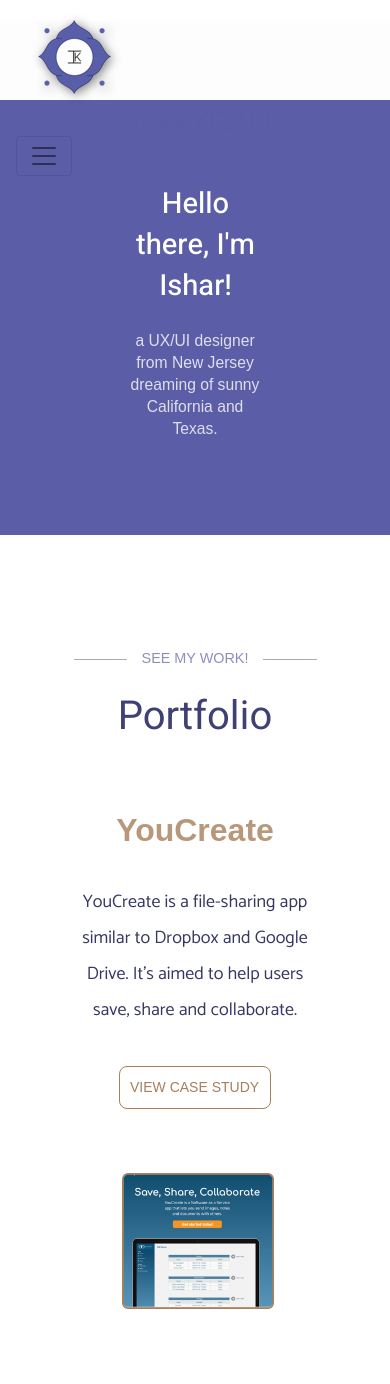
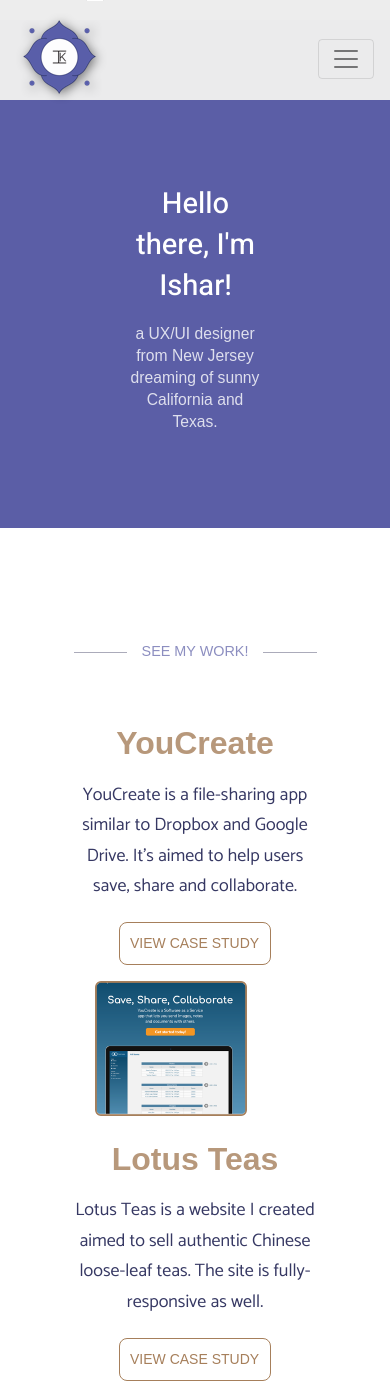
Before and after one commit to mrkashewz/My-Portfolio, a plain HTML site: page index.html in a window 390 px wide. Shown: the top 1384 px of the page. Drawn offline with nearby package versions, Linux system fonts and the light colour scheme.

Commit message:
navbar help

```diff
--- a/css/style.css
+++ b/css/style.css
@@ -156,20 +156,8 @@ body {
 
       /* NAV BAR */
 
-/*#navbar {
-  height: 100px;
-  position: fixed;
-  background-color: #ffffff;
-  display: block;
-  width: 100%;
-  z-index: 1000;
-  top: 0;
-  -webkit-box-shadow: 0 7px 6px -6px #999;
-    -moz-box-shadow: 0 7px 6px -6px #999;
-    box-shadow: 0 7px 6px -6px #999;
-}*/
-
-
+.navbar-collapse {
+  background-color: white;
 }
 
 a:hover {
@@ -179,6 +167,27 @@ a:hover {
 
 a {
   text-decoration: none;
+}
+
+.navbar-toggler::before {
+  border-bottom: 9px solid rgba(0, 0, 0, 0.2);
+  border-left: 9px solid rgba(0, 0, 0, 0);
+  border-right: 9px solid rgba(0, 0, 0, 0);
+  content: "";
+  display: inline-block;
+  left: 86px;
+  position: absolute;
+  top: -8px;
+}
+.navbar-toggler::after {
+  border-bottom: 8px solid #FFFFFF;
+  border-left: 9px solid rgba(0, 0, 0, 0);
+  border-right: 9px solid rgba(0, 0, 0, 0);
+  content: "";
+  display: inline-block;
+  left: 86px;
+  position: absolute;
+  top: -7px;
 }
 
 .logo {
@@ -231,6 +240,14 @@ a {
 
 .nav-link:hover {
   color:purple;
+}
+
+.bg-white {
+  background-color: #ededed!important;
+}
+
+.navbar-collapse {
+  background-color: #ededed;
 }
 
       /* LANDING PAGE */
@@ -296,9 +313,10 @@ a:hover {
 
 .landingheading1 {
   font-family: 'Heebo', sans-serif;
-  font-size: 1.8em;
+  font-size: 3em;
   display: none;
   line-height: 1.4em;
+  padding-bottom: .3em;
 }
 
 .landingheading2 {
@@ -308,9 +326,10 @@ a:hover {
   color: white;
   opacity: 0.8;
   font-family: 'Montserrat', sans-serif;
-  font-size: 0.9em;
+  font-size: 1em;
   text-transform: inherit;
   line-height: 1.4em;
+  padding-top: 0px;
 }
 
 
@@ -321,7 +340,6 @@ a:hover {
   color: white;
   text-align: center;
   display: block;
-  font-size: 1.3em;
 }
 
 
@@ -365,7 +383,9 @@ a:hover {
 
 .portfoliocontainer:nth-child(2) {
   padding-bottom: 0px;
+  padding-top: 2em;
 }
+
 
 .portfoliocontainer {
   margin: auto 0;
@@ -383,7 +403,7 @@ a:hover {
 .portimage {
   display: inline-block;
   margin: auto 0;
-  padding: 3em;
+  padding-right: 3em;
 }
 
 
@@ -395,6 +415,8 @@ a:hover {
   color: #A67F5B;
   text-align: left;
   opacity: 0.8;
+  padding-bottom: 0px;
+  padding-top: 0px;
 }
 
 .casestudy {
@@ -549,10 +571,7 @@ a:hover {
   margin: 0 auto;
 }
 
-.label {
-  margin-top: 1rem;
-  margin-bottom: 1rem;
-}
+
 /*@media(min-width: 768px){
   .form {
     width: 70%;
@@ -641,6 +660,14 @@ a:hover {
   font-size: 3em;
   }
 
+.casep {
+  font-family: 'Catamaran', sans-serif;
+  font-size: 18px;
+  line-height: 1.7;
+  margin-bottom: 1.25rem;
+  padding-bottom: 0px;
+  padding-top: 0px;
+}
 
 .casesub {
   font-family: 'Catamarran', sans-serif;
--- a/index.html
+++ b/index.html
@@ -5,7 +5,6 @@
     <title>Ishar Keshu | UX/UI Designer</title>
     <!-- BOOTSTRAP --->
     <link rel="stylesheet" href="https://maxcdn.bootstrapcdn.com/bootstrap/4.0.0-beta/css/bootstrap.min.css" integrity="sha384-/Y6pD6FV/Vv2HJnA6t+vslU6fwYXjCFtcEpHbNJ0lyAFsXTsjBbfaDjzALeQsN6M" crossorigin="anonymous">
-    <script src="https://maxcdn.bootstrapcdn.com/bootstrap/4.0.0-beta/js/bootstrap.min.js" integrity="sha384-h0AbiXch4ZDo7tp9hKZ4TsHbi047NrKGLO3SEJAg45jXxnGIfYzk4Si90RDIqNm1" crossorigin="anonymous"></script>
     <link rel="stylesheet" href ="css/bootstrap-grid.css" />
     <!--- Google Fonts and CSS--->
     <link href="https://fonts.googleapis.com/css?family=Catamaran:300,400,700|Heebo:400,500" rel="stylesheet">
@@ -31,12 +30,12 @@
 <!--BOOTSTRAP NAV -->
 
 <nav class="navbar navbar-expand-lg navbar-light bg-white">
-  <a class="navbar-brand col-lg-1" href="#"><img src ='images/navlogo.png' alt= "Ishar Keshu Logo" class="d-inline-block align-top" /></a>
-    <h1 class = "logoname col-lg-8">Ishar Keshu</h1>
+  <a class="navbar-brand" href="#"><img src ='images/navlogo.png' alt= "Ishar Keshu Logo" class="d-inline-block align-top" /></a>
+    <!-- <h1 class = "logoname col-lg-8">Ishar Keshu</h1> -->
   <button class="navbar-toggler" type="button" data-toggle="collapse" data-target="#navbarNavAltMarkup" aria-controls="navbarNavAltMarkup" aria-expanded="false" aria-label="Toggle navigation">
     <span class="navbar-toggler-icon"></span>
   </button>
-  <div class="collapse navbar-collapse col-lg-3" id="navbarNavAltMarkup">
+  <div class="collapse navbar-collapse col-lg-4" id="navbarNavAltMarkup">
     <div class="navbar-nav">
       <a class="nav-item nav-link active" href="#" style="cursor: default">Home <span class="sr-only">(current)</span></a>
       <a class="nav-item nav-link" href="aboutme.html">About</a>
@@ -68,14 +67,13 @@
     <div class="container">
     <div class="portfoliopage">
       <h3 class="label-text-white"><span class="labelwhite">See my work!</span></h3>
-    <h1 class="sectionh1">Portfolio</h1>
     <div class="portfoliocontainer">
       <div class= "portimage">
         <a href ="youcreate.html"><img src="images/youcreate.png" alt="You Create" class="caseimage" /></a>
       </div>
       <div class="portinfo">
         <h2 class="porttitle">YouCreate</h2>
-      <p>
+        <p class="casep">
           YouCreate is a file-sharing app similar to Dropbox and Google Drive. It’s aimed to help users save, share and collaborate.
         </p>
           <a href ="youcreate.html" class="casestudy"> view case study</a>
@@ -87,7 +85,7 @@
       </div>
       <div class="portinfo">
         <h1 class="porttitle">Lotus Teas</h2>
-      <p>
+        <p class="casep">
           Lotus Teas is a website I created aimed to sell authentic Chinese loose-leaf teas. The site is fully-responsive as well.
         </p>
           <a href ="lotusteas.html" class="casestudy"> view case study</a>
@@ -99,11 +97,10 @@
         </div>
         <div class="portinfo">
           <h2 class="porttitle">Awaken</h2>
-        <p>
+          <p class="casep">
             Awaken is a meditation app that allows users to set timed meditation sessions, learn how to meditate through guided videos as well as view and track their progress.
           </p>
             <a href ="awaken.html" class="casestudy"> view case study</a>
-        </div>
           </div>
         </div>
     <div class="portfoliocontainer">
@@ -112,10 +109,11 @@
       </div>
       <div class="portinfo">
         <h2 class="porttitle">Taste Pad</h2>
-      <p>
+        <p class="casep">
           TastePad is a mobile app which helps users find food trucks in their area. In addition, they can place an order for pick-up.
         </p>
           <a href ="tastepad.html" class="casestudy"> view case study</a>
+      </div>
   </div>
       </div>
     </div>
@@ -164,6 +162,8 @@
 </footer>
 
 <script src="https://code.jquery.com/jquery-2.1.3.min.js"></script>
+<script src="https://maxcdn.bootstrapcdn.com/bootstrap/4.0.0-beta/js/bootstrap.min.js" integrity="sha384-h0AbiXch4ZDo7tp9hKZ4TsHbi047NrKGLO3SEJAg45jXxnGIfYzk4Si90RDIqNm1" crossorigin="anonymous"></script>
+
 <script>
 $(document).ready(function() {
     $('.landingheading1').fadeIn(2000);
```
Lines whose indentation alone changed are shown as unchanged.
